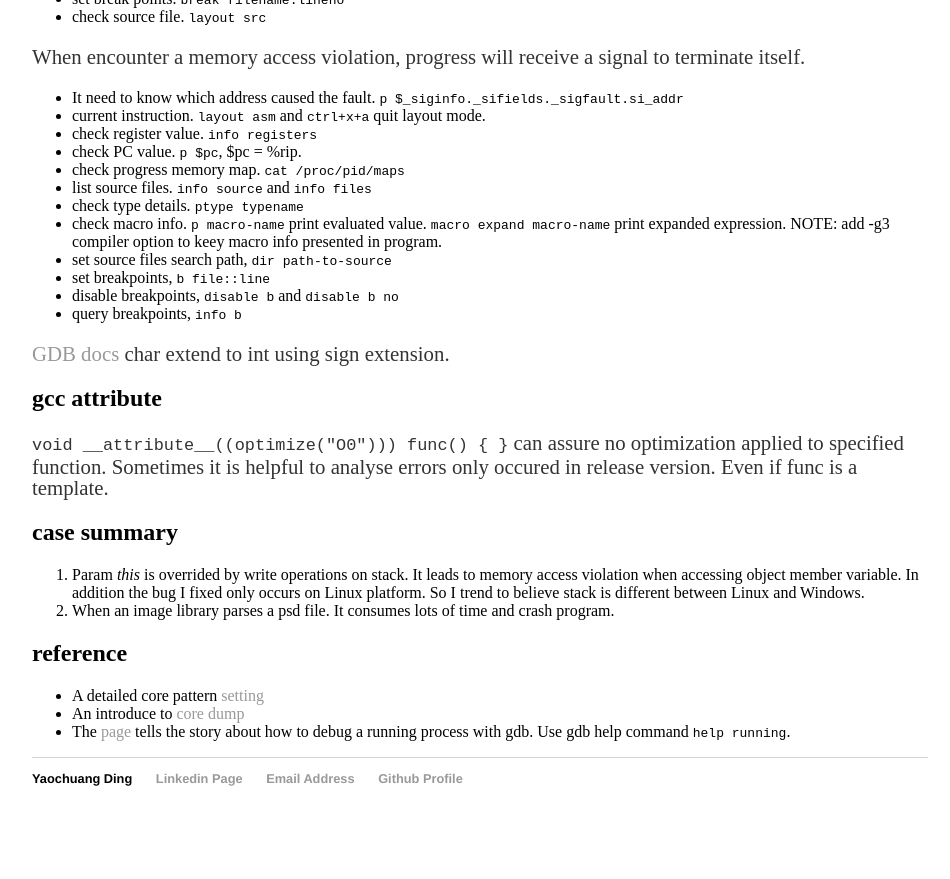
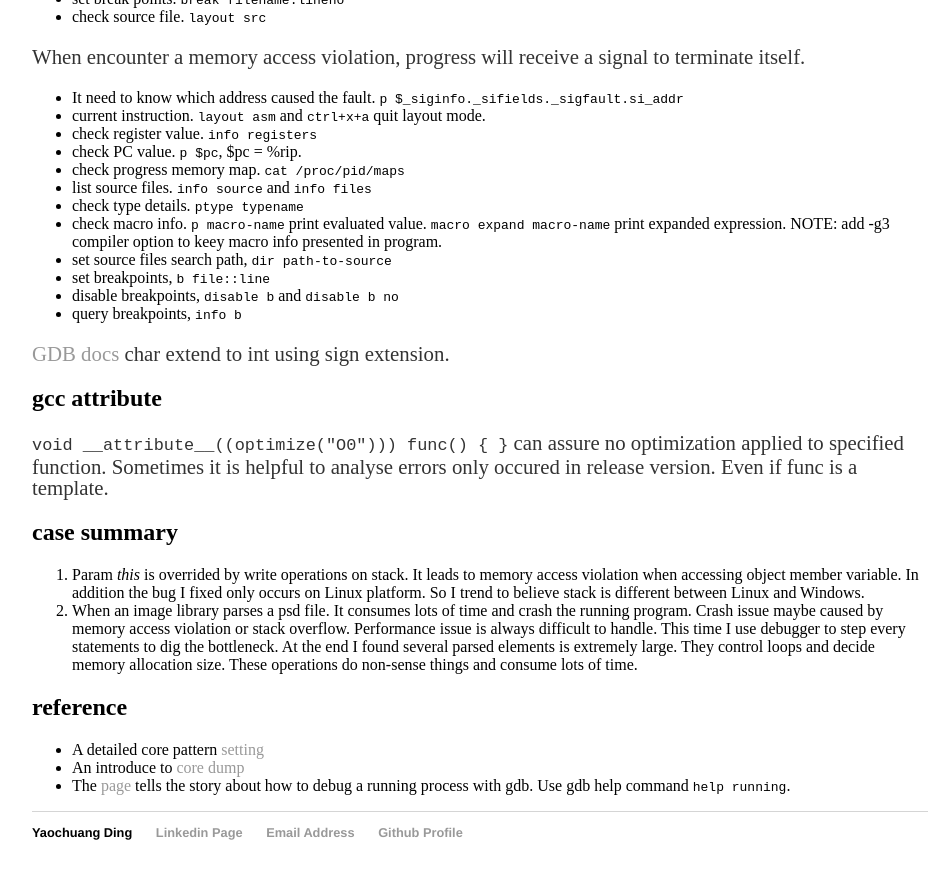
Before and after one commit to ychding11/ychding11.github.io, a Jekyll site: the page built from _posts/2015-03-12-Linux-Debug-summary.md, in a window 1280 px wide and 900 px high, scrolled down 1802 px. Shown: the top 879 px of the window, without its empty margins (160-1110 px from the left). Built offline with Jekyll 4.4.1, drawn with Linux system fonts in a browser that asks for light colours; before the commit the page ends 2648 px from its top, so only the background shows below that.

Commit message:
1. add imagemagick lib. 2. add debug case.

```diff
--- a/_posts/2015-03-12-Linux-Debug-summary.md
+++ b/_posts/2015-03-12-Linux-Debug-summary.md
@@ -132,7 +132,12 @@ occured in release version. Even if func is a template.
    bug I fixed only occurs on Linux platform. So I trend to believe stack is
    different between Linux and Windows.
 2. When an image library parses a psd file. It consumes lots of time and crash
-   program.
+   the running program. Crash issue maybe caused by memory access violation or
+   stack overflow. Performance issue is always difficult to handle. This time
+   I use debugger to step every statements to dig the bottleneck. At the end
+   I found several parsed elements is extremely large. They control loops and
+   decide memory allocation size. These operations do non-sense things and consume
+   lots of time.
 
 ## reference
 - A detailed core pattern [setting](http://man7.org/linux/man-pages/man5/core.5.html)
```
Also changed, not shown: _posts/2015-04-10-Digital-Image-Processing.md (+3 -0 lines).
